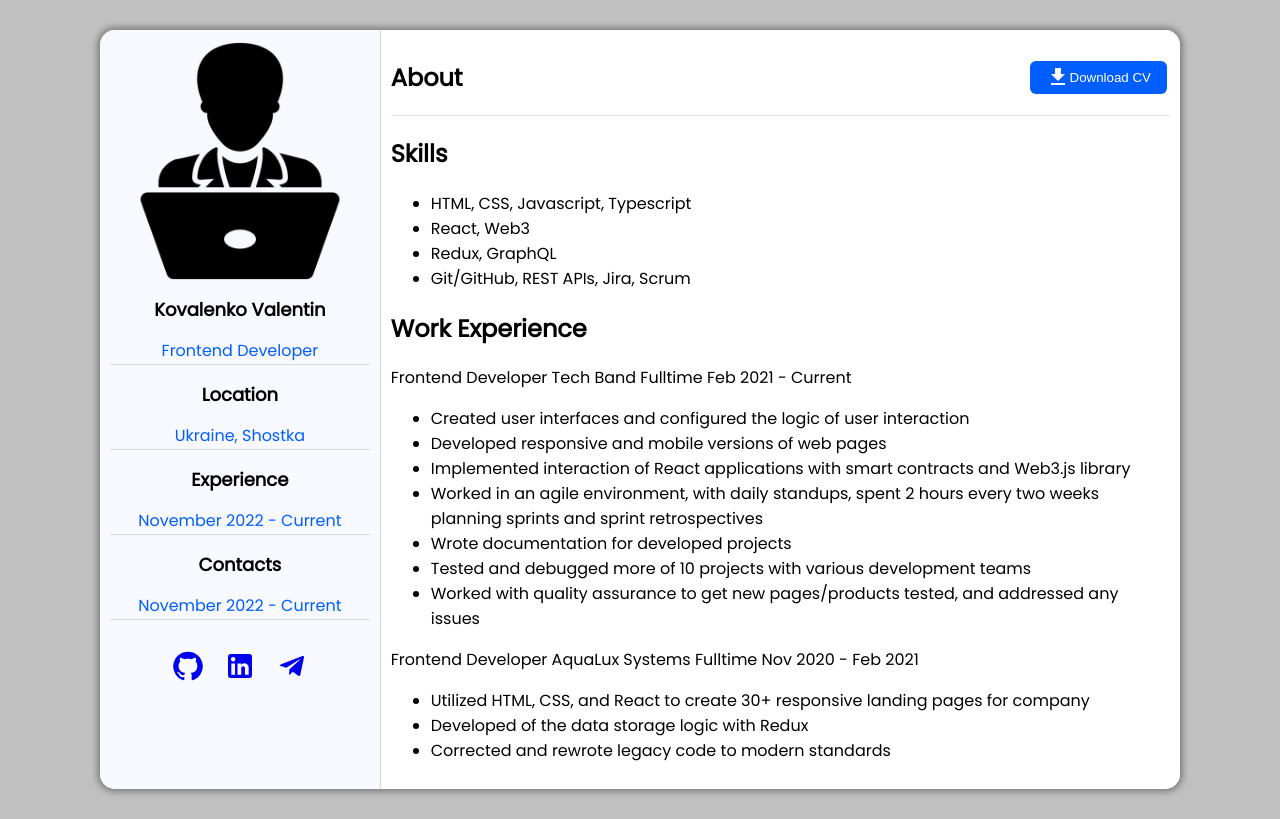
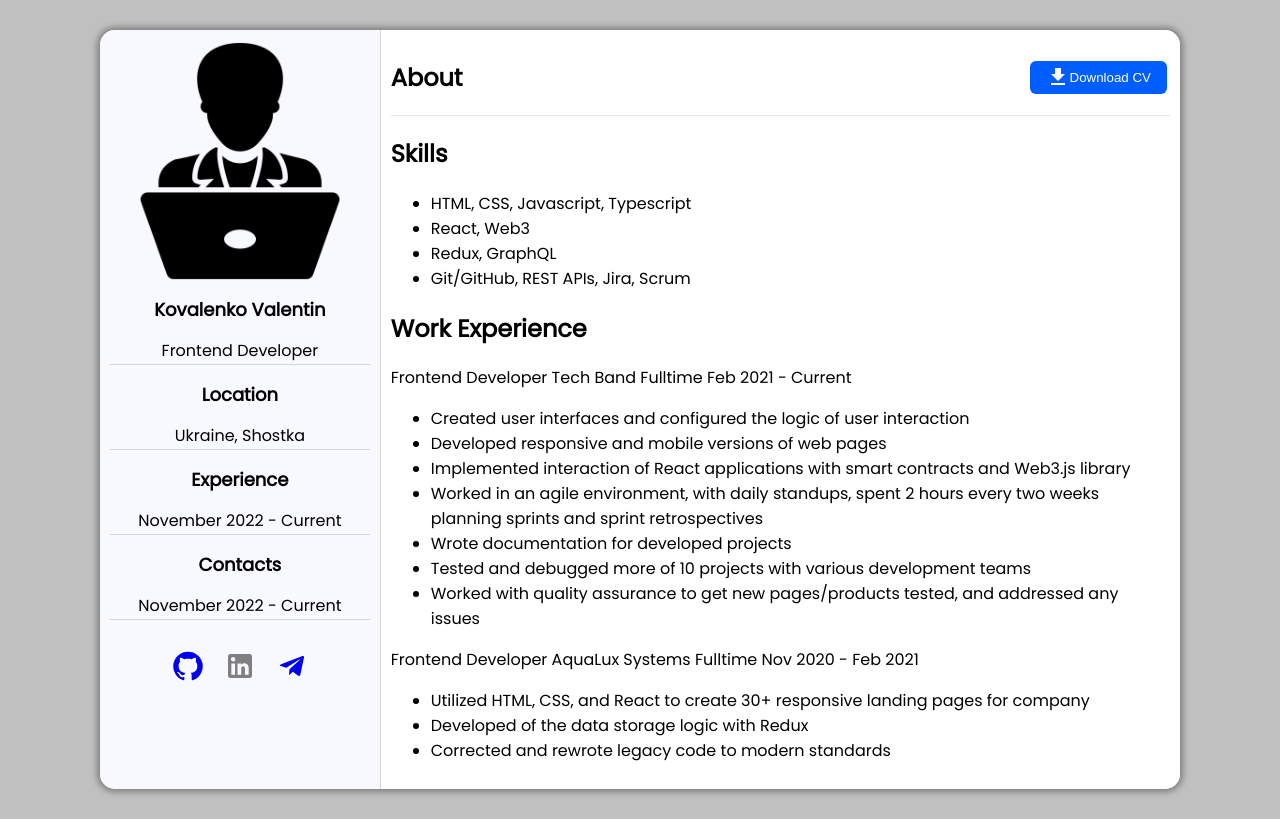
Before and after one commit to ValentinProg/pf-project-2, a React (Create React App) app: page / in a window 1280 px wide. In both pictures the pointer is over the element 239 px from the left and 669 px from the top of the page. Built offline with nearby package versions, Linux system fonts and the light colour scheme.

Commit message:
change media

```diff
--- a/src/components/Content.css
+++ b/src/components/Content.css
@@ -42,7 +42,7 @@
 }
 
 .contacts span {
-  color: rgb(0, 94, 255);
+  color: black;
 }
 
 .socialMedia {
@@ -58,8 +58,8 @@ padding: 20px;
   cursor: pointer;
 }
 
-.socialMedia svg :hover {
-  color: rgb(0, 94, 255);
+.socialMedia :hover {
+  color: grey;
   transition: all 0.3s ease-out;
 }
 
@@ -121,7 +121,7 @@ button:active {
   }
 }
 
-@media only screen and (max-width: 768px) {
+@media only screen and (max-width: 950px) {
   .App {
     padding: 30px 50px;
   }
--- a/src/components/Content.jsx
+++ b/src/components/Content.jsx
@@ -36,7 +36,7 @@ function Content() {
             <a href="https://github.com/ValentinProg">
               <Github />
             </a>
-            <a href="https://t.me/ValentinKovalenko">
+            <a href="https://www.linkedin.com/in/%D0%B2%D0%B0%D0%BB%D0%B5%D0%BD%D1%82%D0%B8%D0%BD-%D0%BA%D0%BE%D0%B2%D0%B0%D0%BB%D0%B5%D0%BD%D0%BA%D0%BE-705b8b256/">
             <LinkedIn />
             </a>
             <a href="https://t.me/ValentinKovalenko">
```
